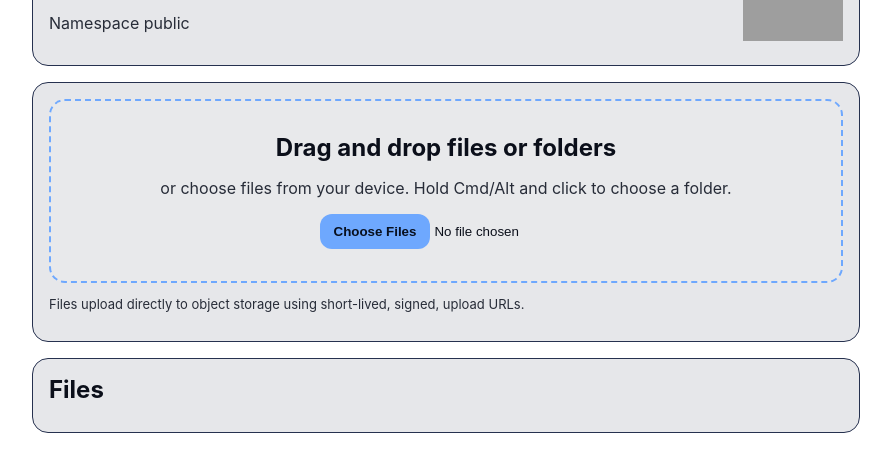
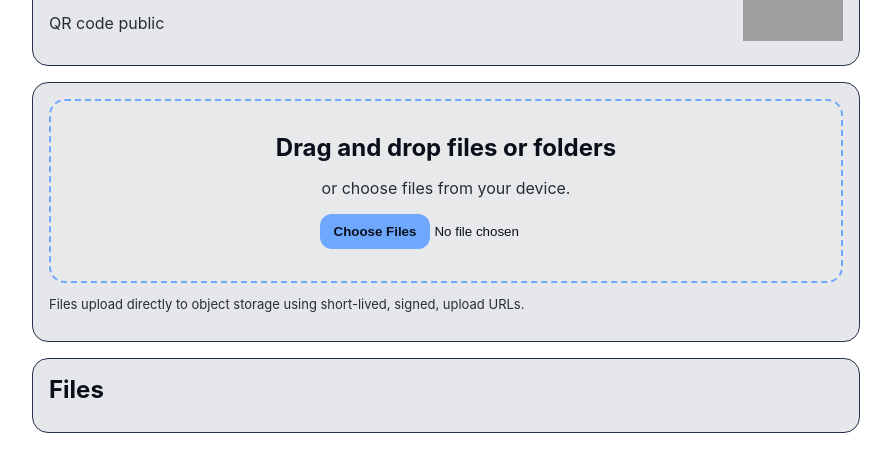
Before and after one commit to BhavnoorSaroya/s3-fileshare-base, a website: page public/upload.html in a window 1280 px wide. Shown: the part 75-546 px from the top of the page, without its empty margins (194-1085 px from the left). Drawn offline with Linux system fonts and the light colour scheme; no server answers; grey boxes are pictures that could not be loaded.

Commit message:
simplify message for users

```diff
--- a/public/upload.html
+++ b/public/upload.html
@@ -19,7 +19,7 @@
       <div class="panel">
         <div class="dropzone" id="dropzone">
           <h2>Drag and drop files or folders</h2>
-          <p>or choose files from your device. Hold Cmd/Alt and click to choose a folder.</p>
+          <p>or choose files from your device.</p>
           <input id="fileInput" type="file" multiple />
         </div>
         <p class="small" id="uploadHint"></p>
--- a/public/upload.js
+++ b/public/upload.js
@@ -5,7 +5,7 @@ if (inIframe) {
   document.body.classList.add("iframe-minimal");
 }
 
-document.getElementById("nsLabel").textContent = `Namespace ${id}`;
+document.getElementById("nsLabel").textContent = `QR code ${id}`;
 document.getElementById("uploadHint").textContent =
   inIframe
     ? "Drop files or folders here to upload"
```
